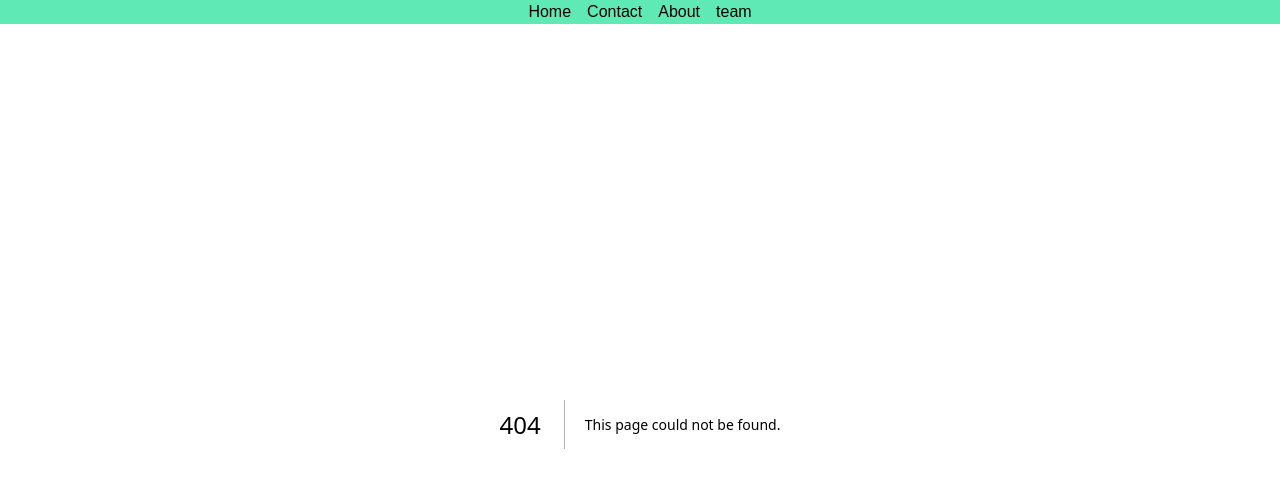
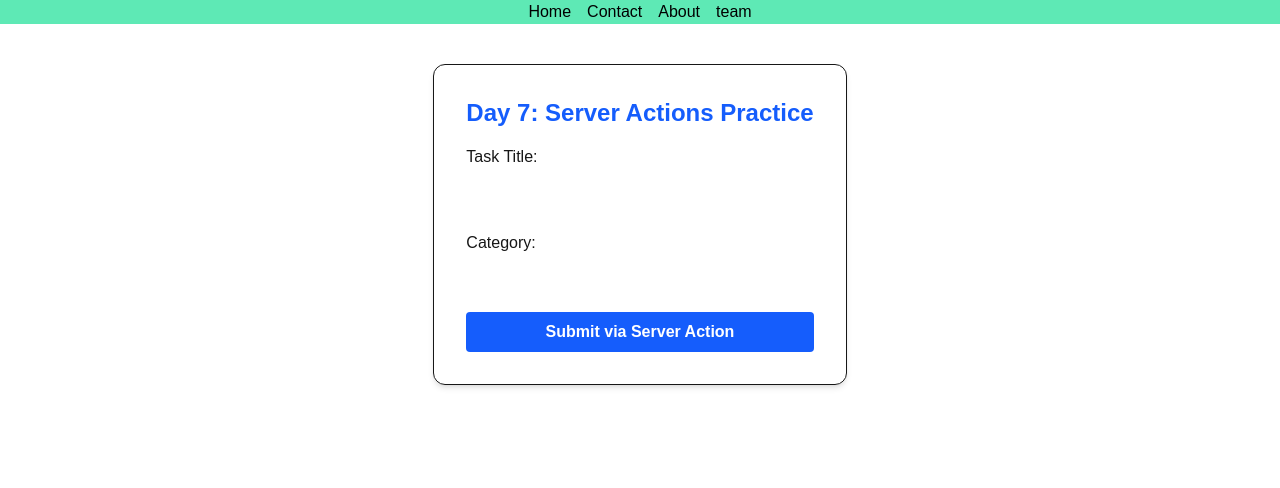
Before and after one commit to HasnainAnsari1/Nextjs-Learning, a Next.js app: page /todo in a window 1280 px wide. Before the commit this address had no page. Shown: the top 488 px of the page. Built offline with nearby package versions, Linux system fonts and the light colour scheme.

Commit message:
feat: implement Server Actions with revalidatePath and redirect navigation

```diff
--- /dev/null
+++ b/app/todo/page.tsx
@@ -0,0 +1,62 @@
+import { redirect } from 'next/navigation';
+import { revalidatePath } from 'next/cache';
+
+export default function PracticeTodoPage() {
+
+  // 1. Server Action Function
+  async function handleFormSubmit(formData: FormData) {
+    'use server';
+
+    // Extract values form input form
+    const title = formData.get('title') as string;
+    const category = formData.get('category') as string;
+
+    // To understand in terminal
+    console.log('--- SERVER ACTION TRIGGERED ---');
+    console.log('Todo Title:', title);
+    console.log('Category:', category);
+    console.log('Submitted Time:', new Date().toLocaleTimeString());
+
+    // use for clear chache to show updated data
+    revalidatePath('/todo')
+    // To redirect after form submit
+    redirect('/');
+  }
+
+  return (
+    <div className="p-8 max-w-lg mx-auto border rounded-xl shadow-md my-10">
+      <h1 className="text-2xl font-bold mb-4 text-blue-600">
+        Day 7: Server Actions Practice
+      </h1>
+
+      <form action={handleFormSubmit} className="flex flex-col gap-4">
+        <div>
+          <label className="block mb-1 font-medium">Task Title:</label>
+          <input
+            type="text"
+            name="title"
+            placeholder="e.g. Learn Next.js Server Actions"
+            required
+            className="w-full border p-2 rounded text-white"
+          />
+        </div>
+
+        <div>
+          <label className="block mb-1 font-medium">Category:</label>
+          <select name="category" className="w-full border p-2 rounded text-white">
+            <option value="Study">Study</option>
+            <option value="Work">Work</option>
+            <option value="Personal">Personal</option>
+          </select>
+        </div>
+
+        <button
+          type="submit"
+          className="bg-blue-600 hover:bg-blue-700 text-white py-2 rounded font-semibold transition"
+        >
+          Submit via Server Action
+        </button>
+      </form>
+    </div>
+  );
+}
```
